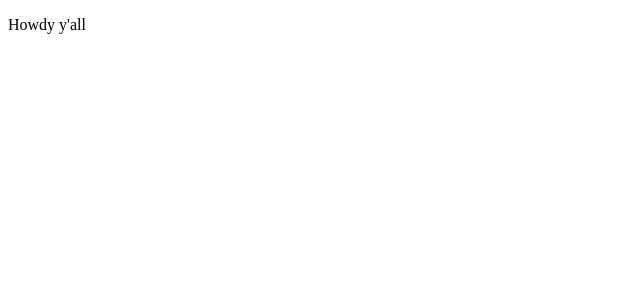
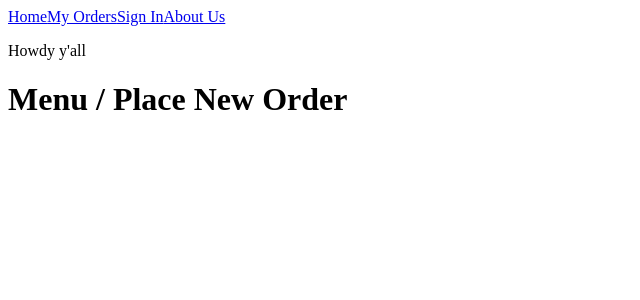
Before and after one commit to samkphillips/EatUp, a React (Create React App) app in the folder main/client/: page /neworder/1 in a window 1280 px wide. Shown: the top 300 px of the page, without its empty margins (0-640 px from the left). Built offline with nearby package versions, Linux system fonts and the light colour scheme.

Commit message:
Initial routes and prepping for auth

```diff
--- a/main/client/src/App.js
+++ b/main/client/src/App.js
@@ -1,9 +1,54 @@
+import { useState, useEffect } from 'react'
+import { Route, Switch } from 'react-router'
+import Nav from './components/Nav'
+import Home from './pages/Home'
+import AboutUs from './pages/AboutUs'
+import NewOrder from './pages/NewOrder'
+import MyOrders from './pages/MyOrders'
+import SignIn from './pages/SignIn'
+
 function App() {
+  const [authenticated, toggleAuthenticated] = useState(false)
+  const [user, setUser] = useState(null)
+
+  // const handleLogOut = () => {
+  //   //Reset all auth related state and clear localstorage
+  //   setUser(null)
+  //   toggleAuthenticated(false)
+  //   localStorage.clear()
+  // }
+
+  // const checkToken = async () => {
+  //   const session = await CheckSession()
+  //   setUser(session)
+  //   toggleAuthenticated(true)
+  // }
+
+  // useEffect(() => {
+  //   const token = localStorage.getItem('token')
+  //   if (token) {
+  //     checkToken()
+  //   }
+  // }, [])
+
   return (
     <div className="App">
-      <header className="App-header">
+      <Nav
+        authenticated={authenticated}
+        user={user}
+        // handleLogOut={handleLogOut}
+      />
+
+      <main>
         <p>Howdy y'all</p>
-      </header>
+        <Switch>
+          <Route exact path="/" component={Home} />
+          <Route path="/neworder/:restaurant_id" component={NewOrder} />
+          <Route path="/myorders" component={MyOrders} />
+          <Route path="/signin" component={SignIn} />
+          <Route path="/aboutus" component={AboutUs} />
+        </Switch>
+      </main>
     </div>
   )
 }
--- a/main/client/src/components/Nav.jsx
+++ b/main/client/src/components/Nav.jsx
@@ -1 +1,46 @@
-//nav!
+import React from 'react'
+import { NavLink } from 'react-router-dom'
+
+export default function Nav({ authenticated, user, handleLogOut }) {
+  // let authenticatedOptions
+
+  // if (user) {
+  //   authenticatedOptions = (
+  //     <nav>
+  //       <h3>Welcome {user.email}!</h3>
+  //       <NavLink onClick={handleLogOut} to="/">
+  //         Sign Out
+  //       </NavLink>
+  //     </nav>
+  //   )
+  // }
+
+  // const publicOptions = (
+  //   <nav>
+  //     <NavLink to="/">Home</NavLink>
+  //     <NavLink to="/register">Register</NavLink>
+  //     <NavLink to="/signin">Sign In</NavLink>
+  //   </nav>
+  // )
+
+  return (
+    <header>
+      {/* <NavLink to="/">
+        <div className="logo-wrapper" alt="logo">
+          <img
+            className="logo"
+            src="https://avatars.dicebear.com/api/gridy/app.svg"
+            alt="welcome banner"
+          />
+        </div>
+      </NavLink>
+      {authenticated && user ? authenticatedOptions : publicOptions} */}
+      <nav>
+        <NavLink to="/">Home</NavLink>
+        <NavLink to="/myorders">My Orders</NavLink>
+        <NavLink to="/signin">Sign In</NavLink>
+        <NavLink to="/aboutus">About Us</NavLink>
+      </nav>
+    </header>
+  )
+}
--- a/main/client/src/index.js
+++ b/main/client/src/index.js
@@ -1,10 +1,11 @@
 import React from 'react'
 import ReactDOM from 'react-dom'
 import App from './App'
+import { BrowserRouter } from 'react-router-dom'
 
 ReactDOM.render(
-  <React.StrictMode>
+  <BrowserRouter>
     <App />
-  </React.StrictMode>,
+  </BrowserRouter>,
   document.getElementById('root')
 )
--- /dev/null
+++ b/main/client/src/pages/AboutUs.js
@@ -0,0 +1,9 @@
+import React from 'react'
+
+export default function AboutUs() {
+  return (
+    <div>
+      <h1>About Us Page</h1>
+    </div>
+  )
+}
--- /dev/null
+++ b/main/client/src/pages/Home.js
@@ -0,0 +1,9 @@
+import React from 'react'
+
+export default function Home() {
+  return (
+    <div>
+      <h1>Home</h1>
+    </div>
+  )
+}
--- /dev/null
+++ b/main/client/src/pages/MyOrders.js
@@ -0,0 +1,9 @@
+import React from 'react'
+
+export default function MyOrders() {
+  return (
+    <div>
+      <h1>Past Orders</h1>
+    </div>
+  )
+}
--- /dev/null
+++ b/main/client/src/pages/NewOrder.js
@@ -0,0 +1,9 @@
+import React from 'react'
+
+export default function NewOrder() {
+  return (
+    <div>
+      <h1>Menu / Place New Order</h1>
+    </div>
+  )
+}
--- /dev/null
+++ b/main/client/src/pages/SignIn.js
@@ -0,0 +1,9 @@
+import React from 'react'
+
+export default function SignIn() {
+  return (
+    <div>
+      <h1>Sign In or Sign Up</h1>
+    </div>
+  )
+}
```
